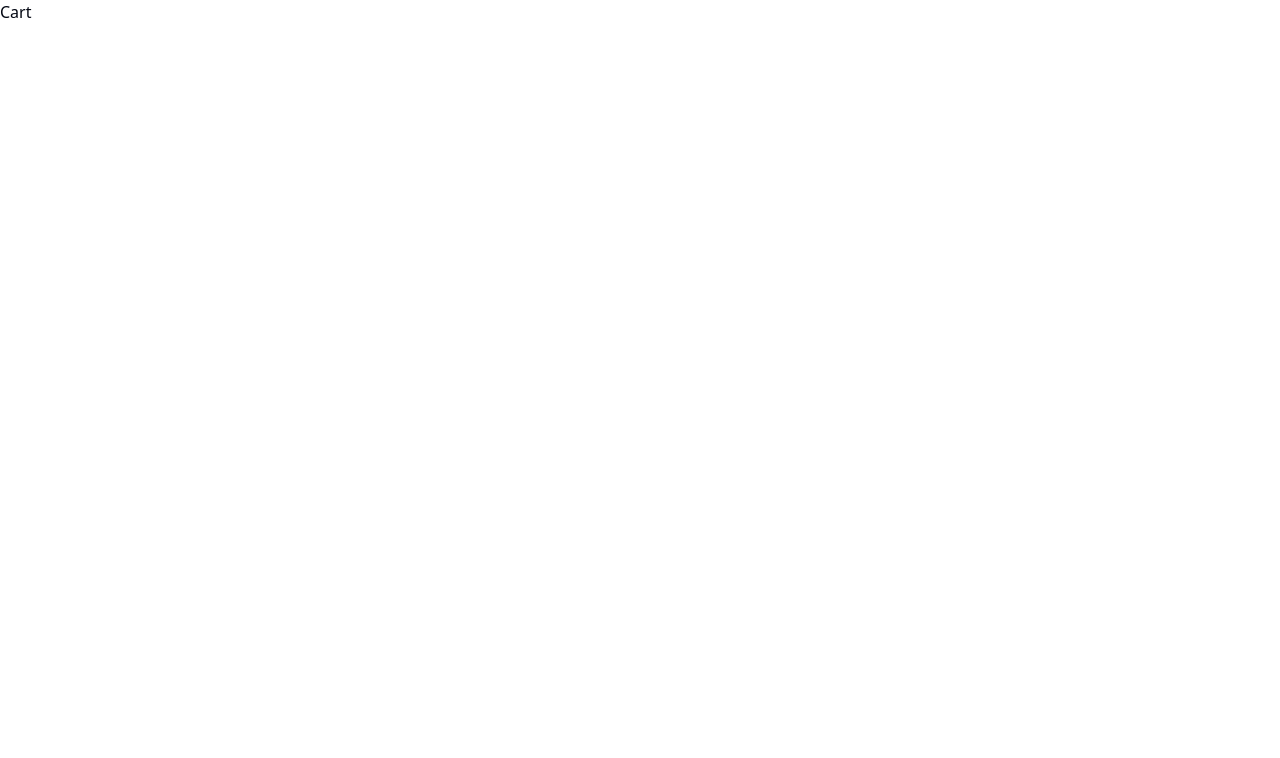
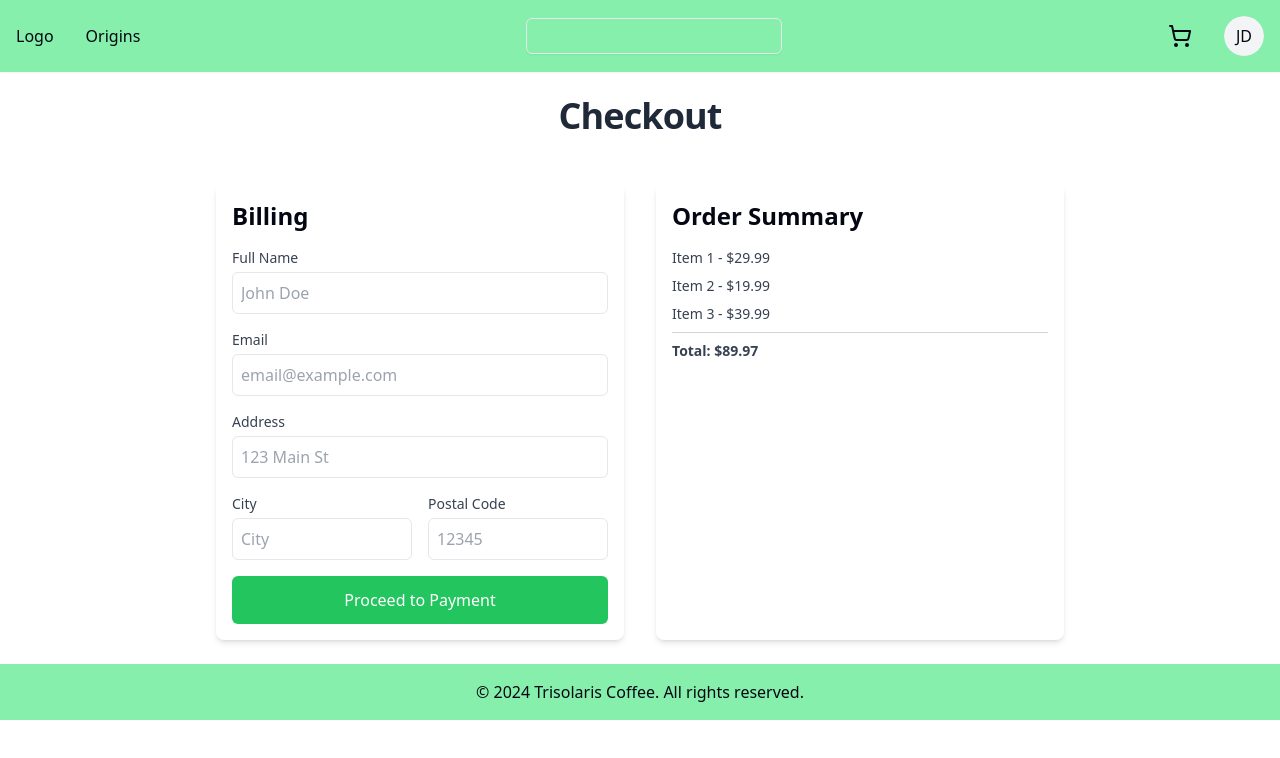
Before and after one commit to yurikdotdev/trisolaris-roastery-frontend, a React (Vite) app: page /checkout in a window 1280 px wide. Shown: the top 758 px of the page. Built offline with nearby package versions, Linux system fonts and the light colour scheme.

Commit message:
feat: add basic checkout page layout

```diff
--- a/src/pages/Checkout/Checkout.tsx
+++ b/src/pages/Checkout/Checkout.tsx
@@ -1,5 +1,100 @@
+import Container from '@/components/Container';
+import Footer from '@/components/Footer';
+import Header from '@/components/Header';
+import TopBar from '@/components/TopBar';
+
 function Checkout() {
-  return <div>Cart</div>;
+  return (
+    <Container>
+      <TopBar />
+      <Header title="Checkout" />
+      <div className="mx-auto max-w-4xl p-6">
+        <div className="grid grid-cols-1 gap-8 md:grid-cols-2">
+          <div className="rounded-lg bg-white p-4 shadow-md">
+            <h2 className="mb-4 text-2xl font-semibold">Billing</h2>
+
+            <form className="space-y-4">
+              <div>
+                <label className="block text-sm font-medium text-gray-700">
+                  Full Name
+                </label>
+                <input
+                  type="text"
+                  className="mt-1 w-full rounded-md border p-2 focus:ring focus:ring-green-200"
+                  placeholder="John Doe"
+                />
+              </div>
+
+              <div>
+                <label className="block text-sm font-medium text-gray-700">
+                  Email
+                </label>
+                <input
+                  type="email"
+                  className="mt-1 w-full rounded-md border p-2 focus:ring focus:ring-green-200"
+                  placeholder="email@example.com"
+                />
+              </div>
+
+              <div>
+                <label className="block text-sm font-medium text-gray-700">
+                  Address
+                </label>
+                <input
+                  type="text"
+                  className="mt-1 w-full rounded-md border p-2 focus:ring focus:ring-green-200"
+                  placeholder="123 Main St"
+                />
+              </div>
+
+              <div className="flex space-x-4">
+                <div className="w-1/2">
+                  <label className="block text-sm font-medium text-gray-700">
+                    City
+                  </label>
+                  <input
+                    type="text"
+                    className="mt-1 w-full rounded-md border p-2 focus:ring focus:ring-green-200"
+                    placeholder="City"
+                  />
+                </div>
+
+                <div className="w-1/2">
+                  <label className="block text-sm font-medium text-gray-700">
+                    Postal Code
+                  </label>
+                  <input
+                    type="text"
+                    className="mt-1 w-full rounded-md border p-2 focus:ring focus:ring-green-200"
+                    placeholder="12345"
+                  />
+                </div>
+              </div>
+
+              <button
+                type="submit"
+                className="mt-6 w-full rounded-md bg-green-500 p-3 text-white hover:bg-green-600"
+              >
+                Proceed to Payment
+              </button>
+            </form>
+          </div>
+
+          <div className="rounded-lg bg-white p-4 shadow-md">
+            <h2 className="mb-4 text-2xl font-semibold">Order Summary</h2>
+            <div className="space-y-2 text-sm text-gray-700">
+              <p>Item 1 - $29.99</p>
+              <p>Item 2 - $19.99</p>
+              <p>Item 3 - $39.99</p>
+              <div className="mt-4 border-t border-gray-300"></div>
+              <p className="mt-2 font-semibold">Total: $89.97</p>
+            </div>
+          </div>
+        </div>
+      </div>
+      <Footer />
+    </Container>
+  );
 }
 
 export default Checkout;
--- a/src/pages/ProductDetail/ProductDetail.tsx
+++ b/src/pages/ProductDetail/ProductDetail.tsx
@@ -14,6 +14,7 @@ import {
   BreadcrumbSeparator,
 } from '@/components/ui/breadcrumb';
 import { Button } from '@/components/ui/button';
+import Footer from '@/components/Footer';
 
 function ProductDetail() {
   return (
@@ -63,6 +64,8 @@ function ProductDetail() {
       </div>
 
       <ProductContainer n={3} />
+
+      <Footer />
     </Container>
   );
 }
```
